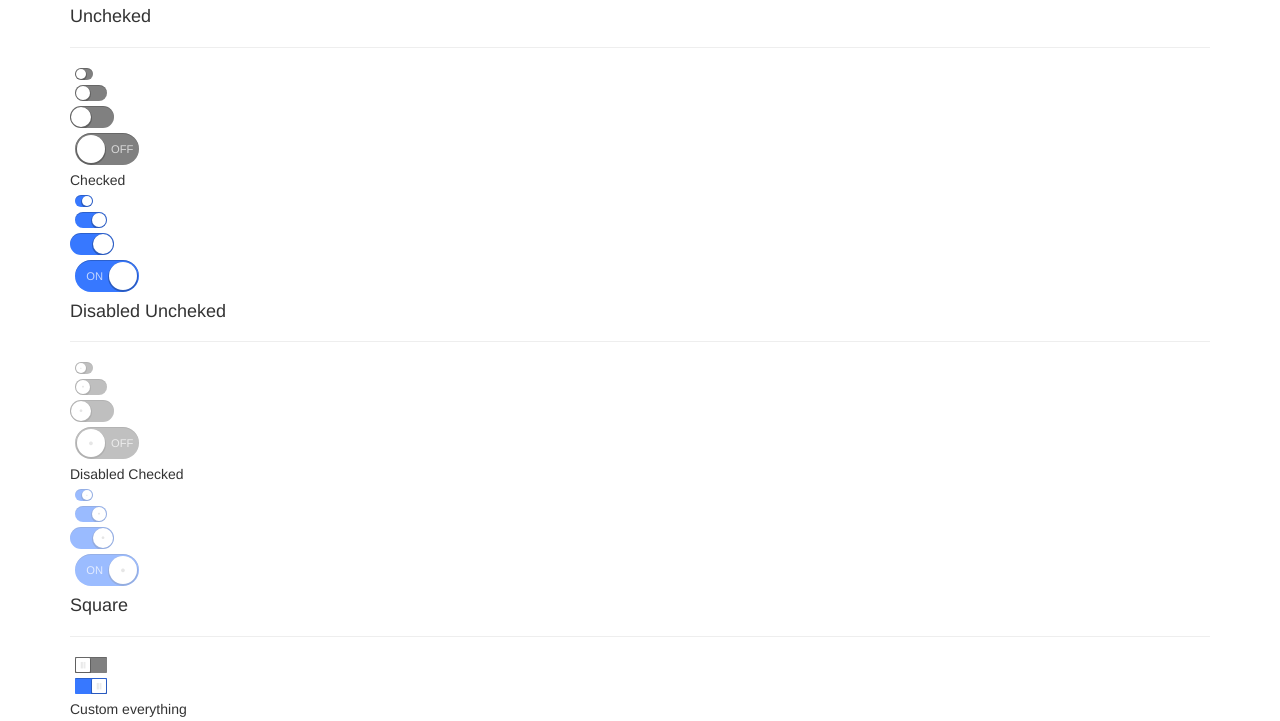
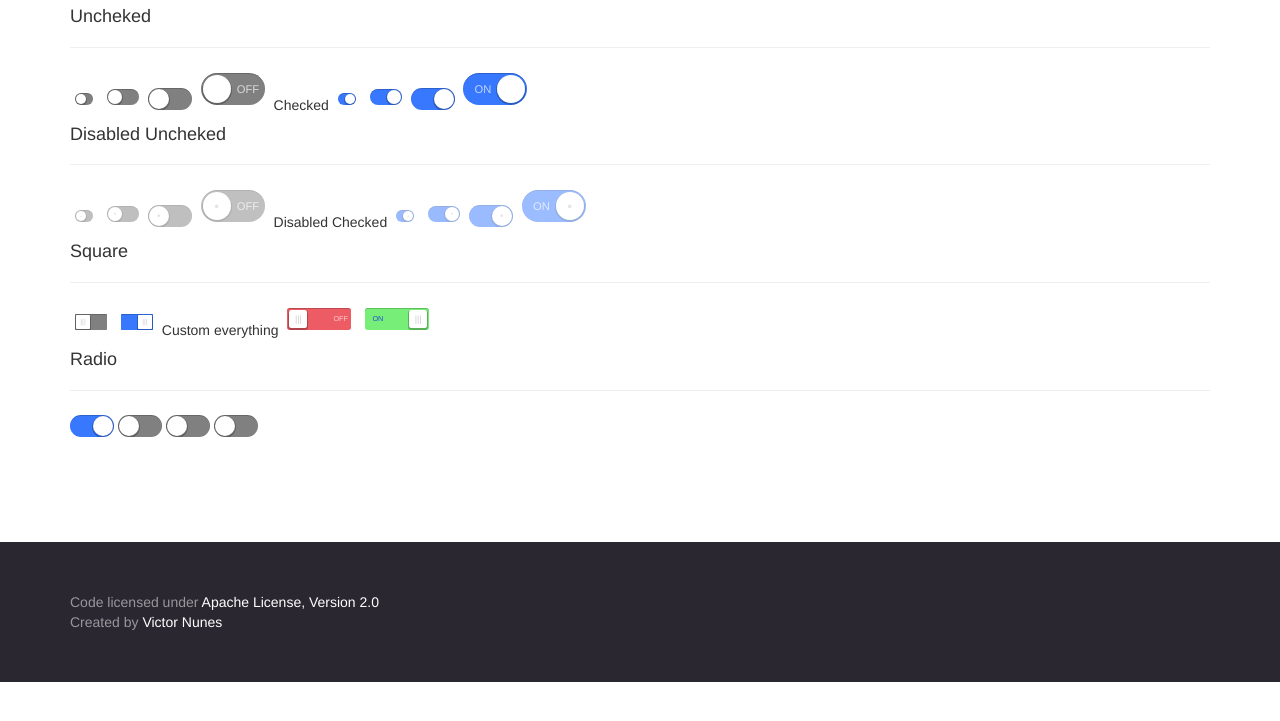
Before and after one commit to victornpb/vt-toggle, a website: page index.html in a window 1280 px wide. Shown: the part 1770-2491 px from the top of the page. Drawn offline with Linux system fonts and the light colour scheme.

Commit message:
Update build

```diff
--- a/css/vt-toggle.css
+++ b/css/vt-toggle.css
@@ -52,7 +52,6 @@
 /* Default classes */
 input.vt-toggle {
   position: relative;
-  display: block;
   -webkit-appearance: none;
   /* -moz-appearance: none; */
   appearance: none;
@@ -103,7 +102,6 @@ input.vt-toggle {
 
 input[type="checkbox"].vt-toggle.xs {
   position: relative;
-  display: block;
   -webkit-appearance: none;
   /* -moz-appearance: none; */
   appearance: none;
@@ -154,7 +152,6 @@ input[type="checkbox"].vt-toggle.xs {
 
 input[type="checkbox"].vt-toggle.sm {
   position: relative;
-  display: block;
   -webkit-appearance: none;
   /* -moz-appearance: none; */
   appearance: none;
@@ -205,7 +202,6 @@ input[type="checkbox"].vt-toggle.sm {
 
 input[type="checkbox"].vt-toggle.lg {
   position: relative;
-  display: block;
   -webkit-appearance: none;
   /* -moz-appearance: none; */
   appearance: none;
@@ -282,7 +278,6 @@ label.vt-toggle {
 
 input[type="checkbox"].vt-toggle.square {
   position: relative;
-  display: block;
   -webkit-appearance: none;
   /* -moz-appearance: none; */
   appearance: none;
@@ -333,7 +328,6 @@ input[type="checkbox"].vt-toggle.square {
 
 input[type="checkbox"].vt-toggle.long {
   position: relative;
-  display: block;
   -webkit-appearance: none;
   /* -moz-appearance: none; */
   appearance: none;
@@ -400,7 +394,6 @@ input[type="checkbox"].vt-toggle.long {
 
 input[type="checkbox"].vt-toggle.custom {
   position: relative;
-  display: block;
   -webkit-appearance: none;
   /* -moz-appearance: none; */
   appearance: none;
```
